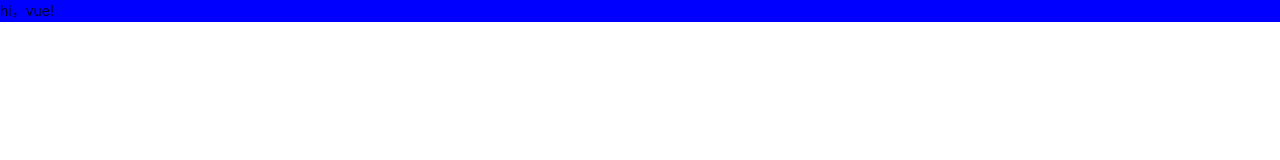
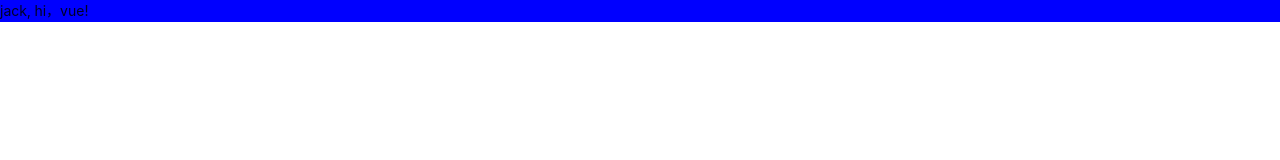
Before and after one commit to rootegg/vbtemplate, a Vue app: page / in a window 1280 px wide. Shown: the top 160 px of the page. Built offline with nearby package versions, Linux system fonts and the light colour scheme.

Commit message:
feat: vue

```diff
--- a/src/vue/app.vue
+++ b/src/vue/app.vue
@@ -1,10 +1,15 @@
 <template>
-  <div>hi，vue!</div>
+  <div>{{ name }}, hi，vue!</div>
 </template>
 
 <script>
 export default {
-  name: 'app'
+  name: 'app',
+  data() {
+    return {
+      name: 'jack'
+    }
+  }
 }
 </script>
 
```
